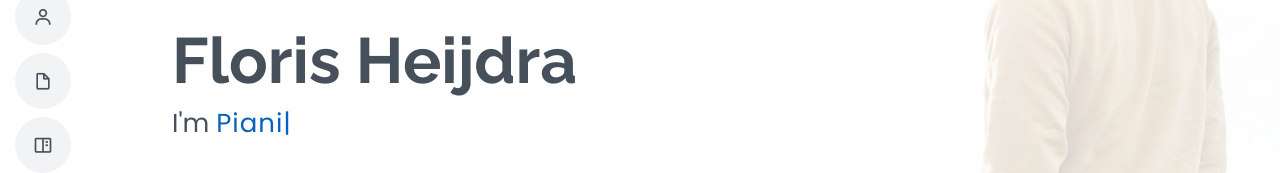
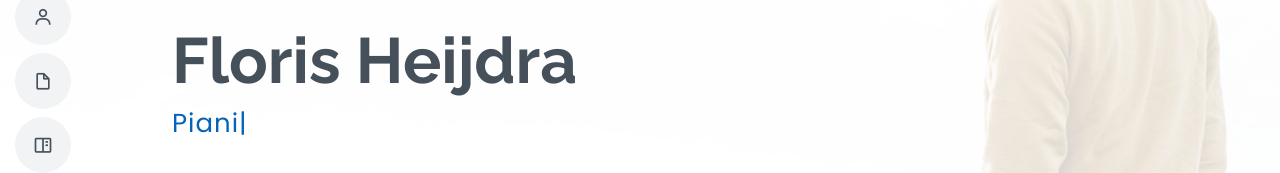
Before and after one commit to HeydraW/Website, a plain HTML site: page index.html in a window 1280 px wide. Shown: the part 283-456 px from the top of the page. Drawn offline with nearby package versions, Linux system fonts and the light colour scheme.

Commit message:
subtitle I'm

```diff
--- a/index.html
+++ b/index.html
@@ -60,7 +60,7 @@
   <section id="hero" class="d-flex flex-column justify-content-center">
     <div class="container" data-aos="zoom-in" data-aos-delay="100">
       <h1>Floris Heijdra</h1>
-      <p>I'm <span class="typed" data-typed-items="Composer, Pianist"></span></p>
+      <p> <span class="typed" data-typed-items="Composer, Pianist"></span></p>
       <div class="social-links">
         <a href="#" class="twitter"><i class="bx bxl-twitter"></i></a>
         <a href="#" class="facebook"><i class="bx bxl-facebook"></i></a>
```
